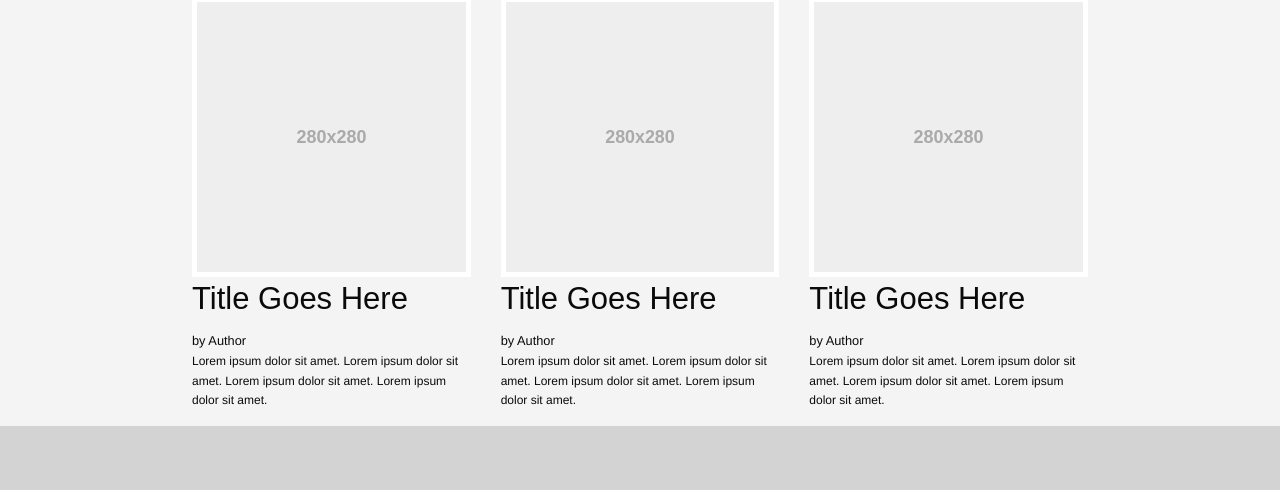
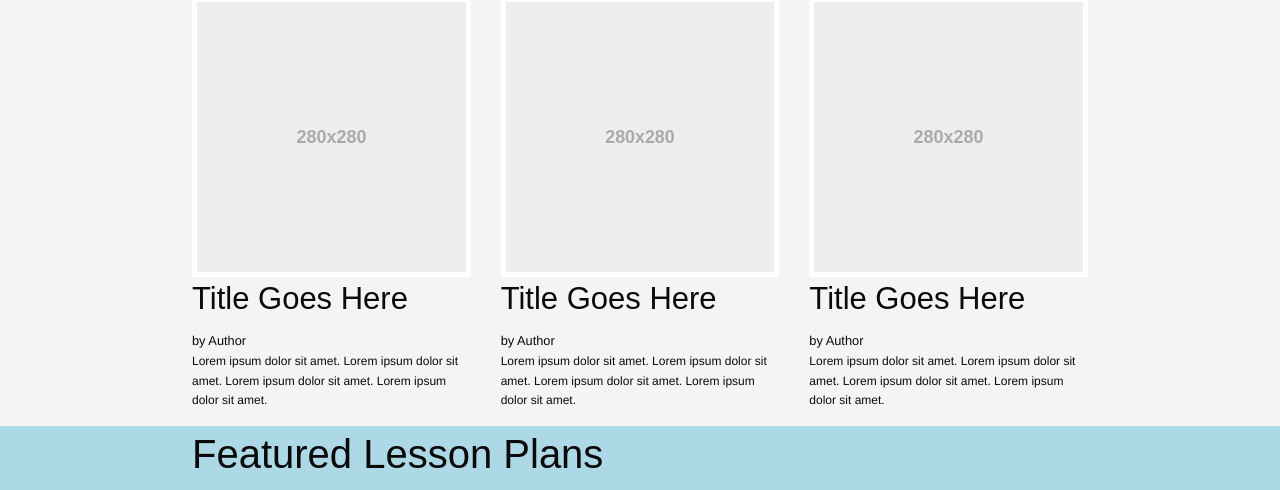
Before and after one commit to UPSICodingTeam/Eufolia_FrontEnd, a website: page index.html in a window 1280 px wide. Shown: the part 477-967 px from the top of the page. Before the commit the page ends 903 px from the top, so only its background shows below. Drawn offline with Linux system fonts and the light colour scheme; a web font is replaced by a local one.

Commit message:
Adding Featured LP section

```diff
--- a/index.html
+++ b/index.html
@@ -128,8 +128,21 @@
 	<!-- FEATURED STORIES SECTION END -->
 	<!-- FEATURED LESSON PLAN SECTION
 	=================================================== -->
-	<section class="hz-featured-lp">
+	<section>
+		<div class="hz-featured-lp">
+			<div class="row hz-width-small">
+				<div class="row">
+					<div class="small-12 columns">
+						<h2>Featured Lesson Plans</h2>
+					</div>
+				</div>
+				<div class="row">
+					<div class="medium-6 small-12 columns">
 
+					</div>
+				</div>
+			</div>
+		</div>
 	</section>
 	<!-- FEATURED LESSON PLAN SECTION END -->
 
--- a/main.css
+++ b/main.css
@@ -101,6 +101,10 @@ p {
 .hz-featured-stories {
 	background-color: #f4f4f4;
 }
+
+.hz-featured-lp {
+	background-color: lightblue;
+}
 /* ================= */
 
 
```
